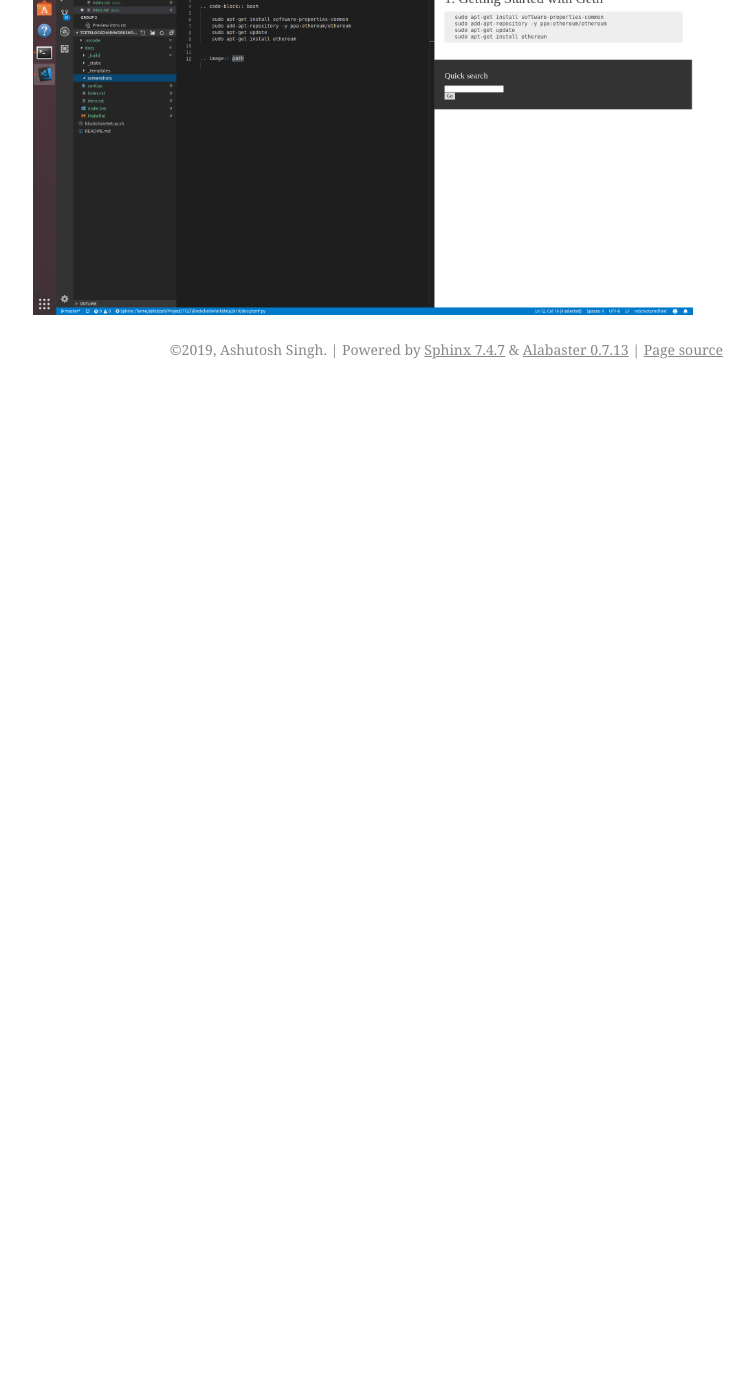
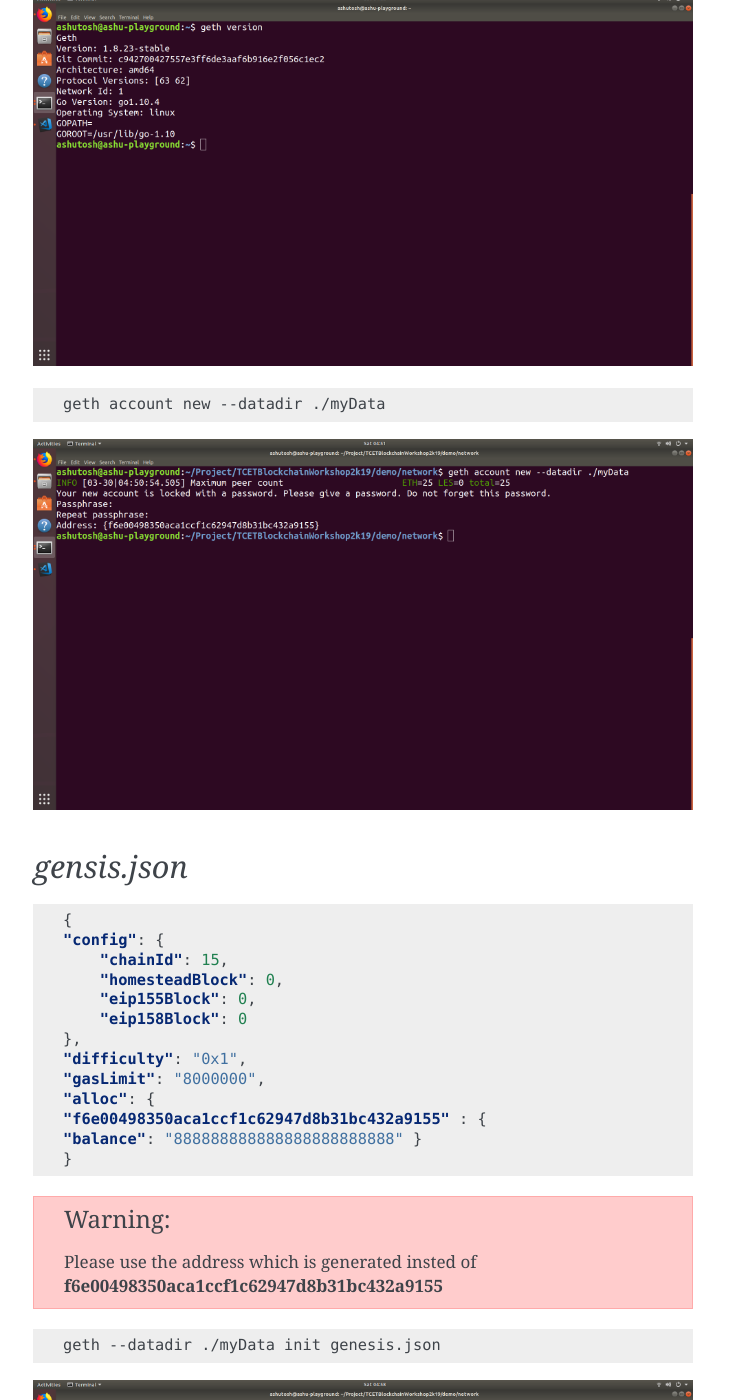
Before and after one commit to singhashutosh96/TCETBlockchainWorkshop2k19, a Sphinx documentation site: the page built from docs/intro.rst, in a window 1280 px wide and 1400 px high, scrolled down 270 px. Shown: the whole window, without its empty margins (387-1140 px from the left). Built offline with Sphinx 7.4.7, drawn with Linux system fonts in a browser that asks for light colours; before the commit the page ends 900 px from its top, so only the background shows below that.

Commit message:
Completing Getting Started with Geth

```diff
--- a/docs/intro.rst
+++ b/docs/intro.rst
@@ -8,5 +8,47 @@ Getting Started with Geth
     sudo apt-get update
     sudo apt-get install ethereum
 
+.. code-block:: bash
 
-.. image:: screenshots/01.png
+    geth version
+
+.. image:: screenshots/01_geth_v.png
+
+
+.. code-block:: bash
+
+    geth account new --datadir ./myData
+
+.. image:: screenshots/02_creating_admin_account.png
+
+
+*gensis.json*
+-------------
+.. code-block:: json
+
+    {
+    "config": {
+        "chainId": 15,
+        "homesteadBlock": 0,
+        "eip155Block": 0,
+        "eip158Block": 0
+    },
+    "difficulty": "0x1",
+    "gasLimit": "8000000",
+    "alloc": {
+    "f6e00498350aca1ccf1c62947d8b31bc432a9155" : {
+    "balance": "888888888888888888888888" }
+    }
+
+.. warning::
+
+    Please use the address which is generated
+    insted of **f6e00498350aca1ccf1c62947d8b31bc432a9155**
+
+
+.. code-block:: bash
+
+    geth --datadir ./myData init genesis.json
+
+
+.. image:: screenshots/03_geth_init.png
```
Also changed, not shown: docs/screenshots/01.png (deleted), docs/screenshots/01_geth_v.png (added), docs/screenshots/02_creating_admin_account.png (added), docs/screenshots/03_geth_init.png (added), 11 other files.
